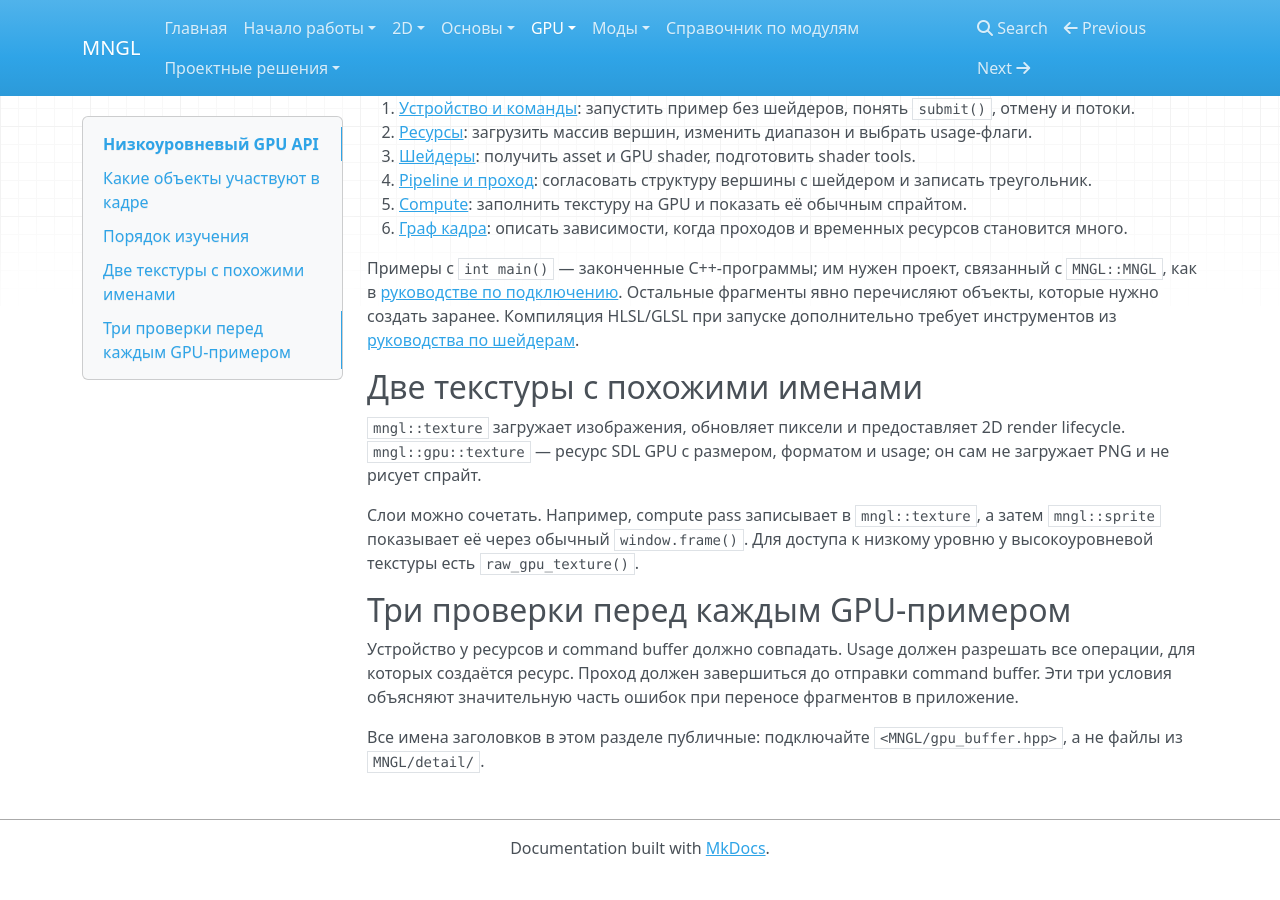
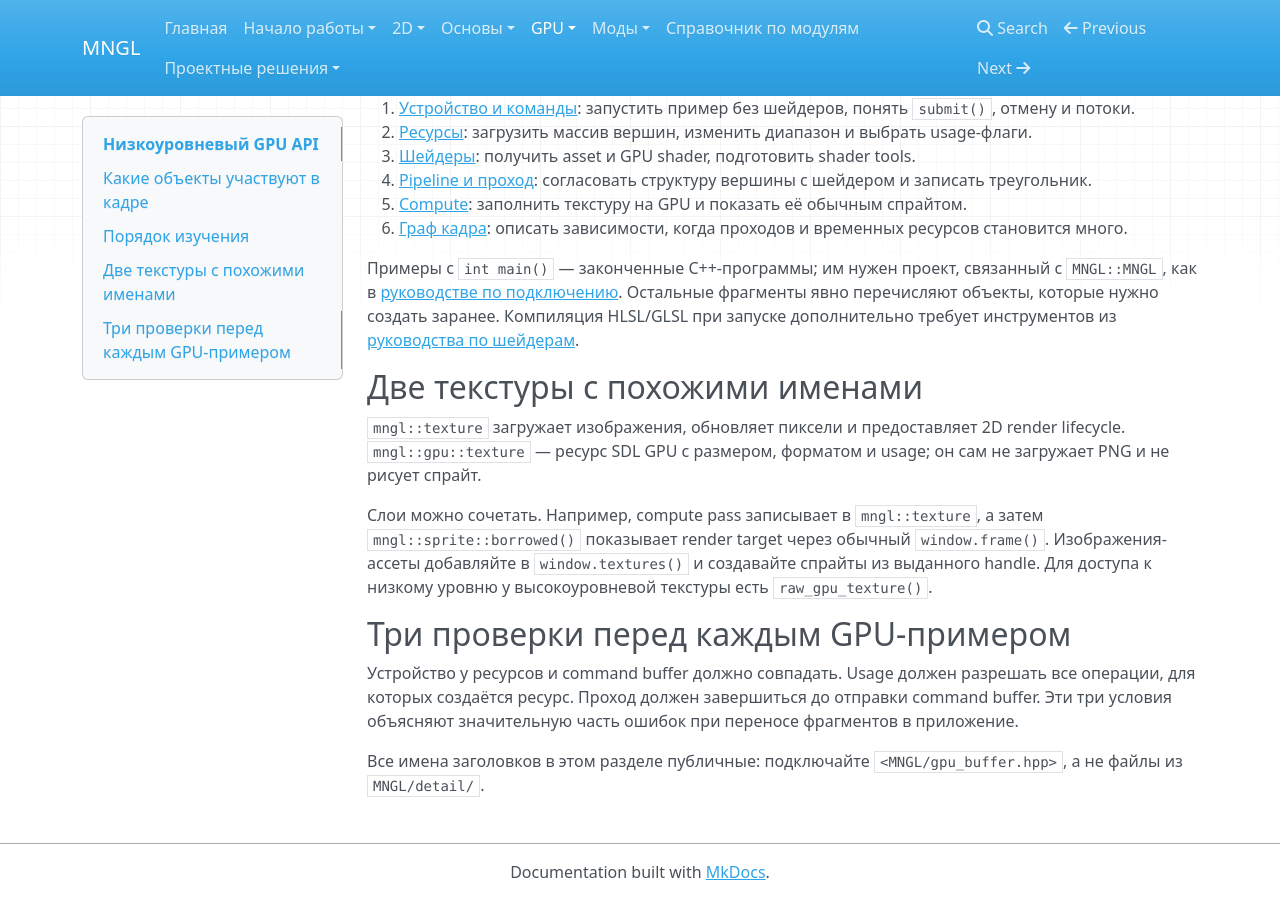
Before and after one commit to Romansgamp6tu/MNGL, an MkDocs documentation site: the page built from docs/gpu/index.md, in a window 1280 px wide and 900 px high, scrolled down 770 px. Built offline with MkDocs 1.6.1, drawn with Linux system fonts in a browser that asks for light colours; nearby versions of some CDN libraries; before the commit the page ends 1646 px from its top, so only the background shows below that.

Commit message:
docs: clarify sprite asset and target paths

```diff
--- a/docs/gpu/index.md
+++ b/docs/gpu/index.md
@@ -30,7 +30,7 @@
 
 `mngl::texture` загружает изображения, обновляет пиксели и предоставляет 2D render lifecycle. `mngl::gpu::texture` — ресурс SDL GPU с размером, форматом и usage; он сам не загружает PNG и не рисует спрайт.
 
-Слои можно сочетать. Например, compute pass записывает в `mngl::texture`, а затем `mngl::sprite` показывает её через обычный `window.frame()`. Для доступа к низкому уровню у высокоуровневой текстуры есть `raw_gpu_texture()`.
+Слои можно сочетать. Например, compute pass записывает в `mngl::texture`, а затем `mngl::sprite::borrowed()` показывает render target через обычный `window.frame()`. Изображения-ассеты добавляйте в `window.textures()` и создавайте спрайты из выданного handle. Для доступа к низкому уровню у высокоуровневой текстуры есть `raw_gpu_texture()`.
 
 ## Три проверки перед каждым GPU-примером
 
```
